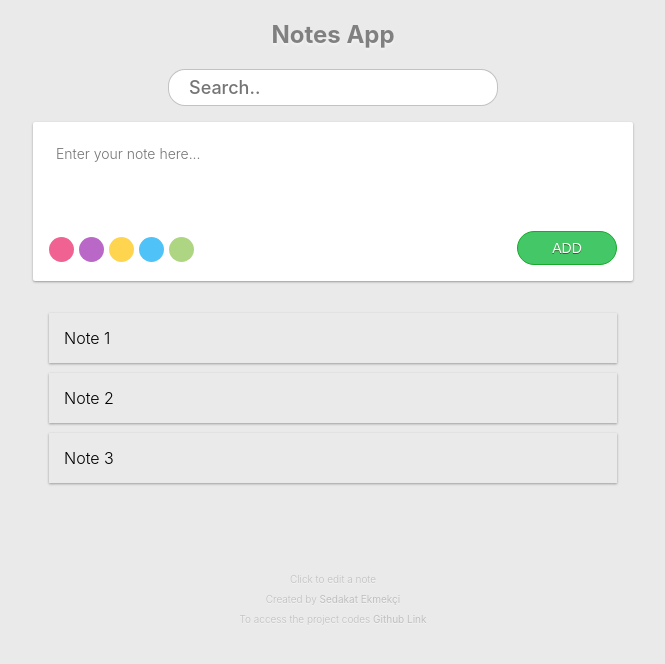
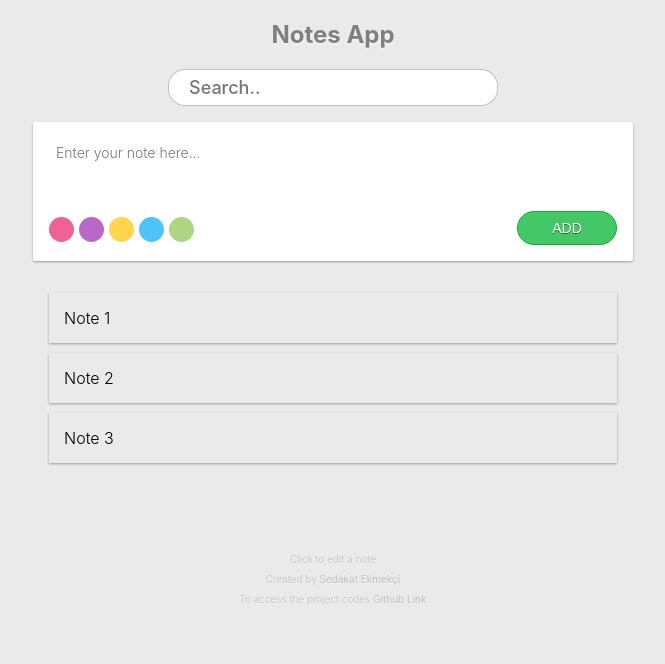
Before and after one commit to SedakatEkmekci/React_NotesApp, a React (Create React App) app in the folder notes-app/: page / in a window 1280 px wide. Shown: the top 664 px of the page, without its empty margins (307-972 px from the left). Built offline with nearby package versions, Linux system fonts and the light colour scheme.

Commit message:
Create Note Editor

```diff
--- a/notes-app/src/components/NoteEditor.js
+++ b/notes-app/src/components/NoteEditor.js
@@ -1,13 +1,27 @@
-import React from 'react'
+import { useState } from 'react';
+import { useDispatch } from 'react-redux';
+import { addNote } from '../redux/notes/notesSlice';
 
 function NoteEditor() {
+    const [title, setTitle] = useState('');
+    const dispatch = useDispatch();
+
+    const handleSubmit = (e) => {
+        if (!title) return;
+        e.preventDefault();
+        dispatch(addNote({ title }));
+        setTitle('');
+    };
+
     return (
 
-        <div className="note-editor">
-            <textarea
+        <form className="note-editor" onSubmit={handleSubmit} >
+            <input
                 placeholder="Enter your note here..."
-                rows={5}
                 className="textarea"
+                autoFocus
+                value={title}
+                onChange={(e) => setTitle(e.target.value)}
 
             />
             <div className="color-picker">
@@ -22,8 +36,8 @@ function NoteEditor() {
                 <input type="radio" name="color-pick" value="#AED581" id="color5" />
                 <label htmlFor="color5" style={{ backgroundColor: "#AED581" }}></label>
             </div>
-            <button className="add-button" >Add</button>
-        </div>
+            <button className="add-button"  >Add</button>
+        </form>
 
     )
 }
--- a/notes-app/src/index.css
+++ b/notes-app/src/index.css
@@ -72,6 +72,7 @@
 
 .color-picker {
   width: 50%;
+  margin-top: 50px;
   margin-bottom: -35px;
 }
 
```
